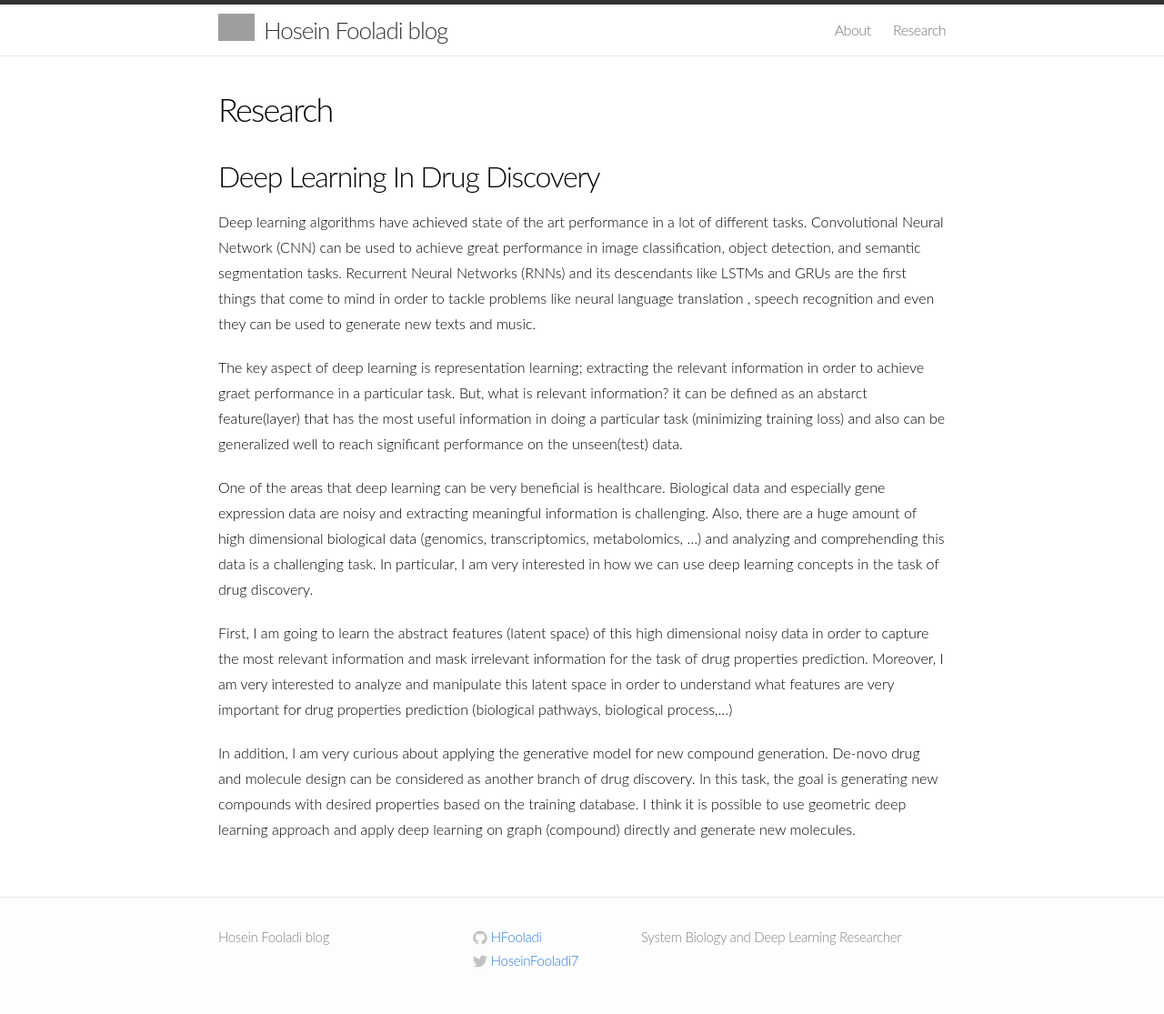
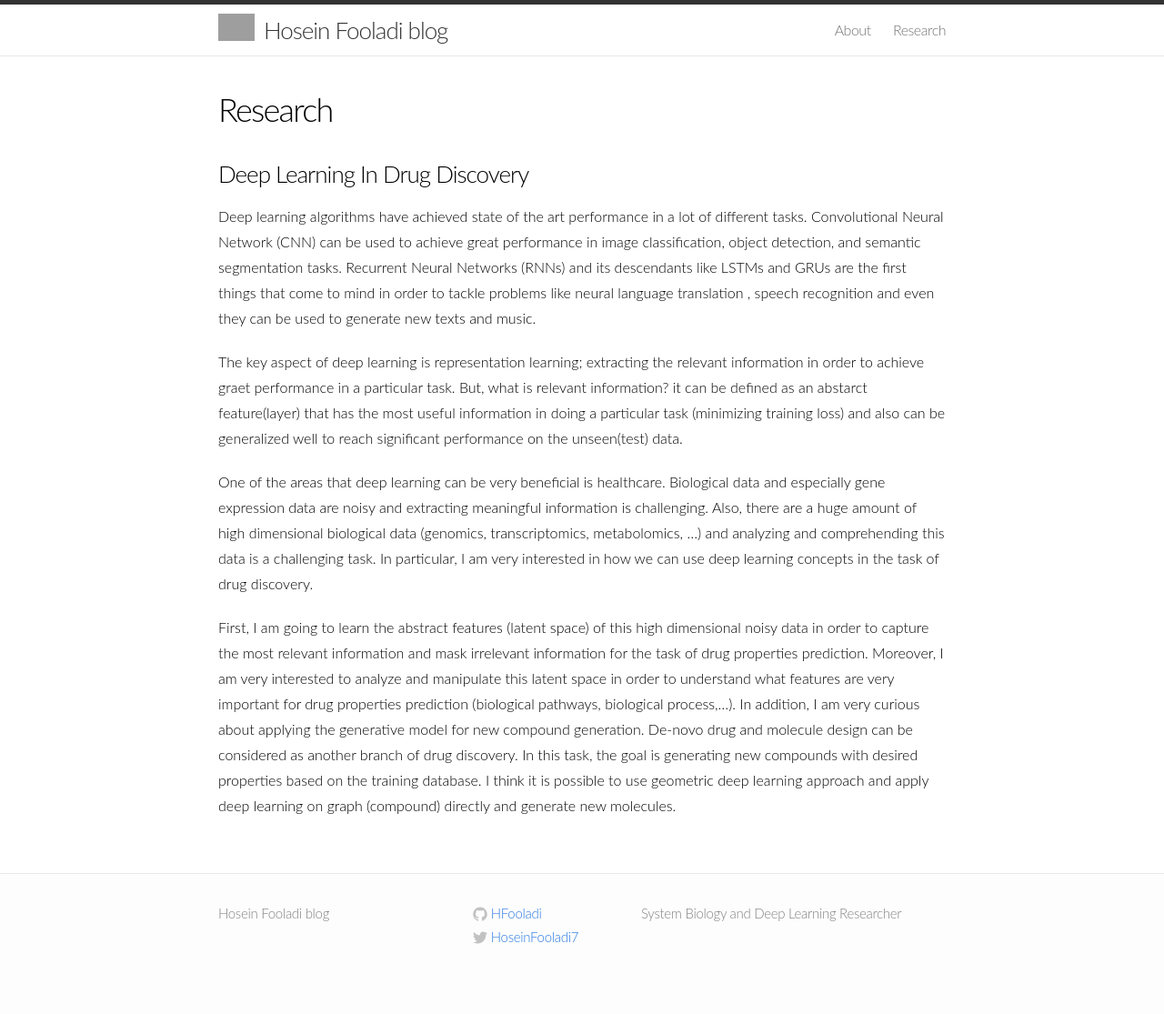
Before and after one commit to HFooladi/HFooladi.github.io, a Jekyll site: the page built from Research.md, in a window 1280 px wide. Shown: the whole page at 91% size. Built offline with Jekyll 4.4.1, drawn with Linux system fonts in a browser that asks for light colours; after the commit the page ends 1089 px from its top, so only the background shows below that; grey boxes are pictures that could not be loaded.

```diff
--- a/Research.md
+++ b/Research.md
@@ -4,7 +4,7 @@ title: Research
 permalink: /research/
 ---
 
-## Deep Learning In Drug Discovery
+### Deep Learning In Drug Discovery
 Deep learning algorithms have achieved state of the art performance in a lot of different tasks.
 Convolutional Neural Network (CNN) can be used to achieve great performance in image classification, object detection, and semantic segmentation tasks. Recurrent Neural Networks (RNNs) and its descendants like LSTMs and GRUs are the
 first things that come to mind in order to tackle problems like neural language translation
@@ -19,8 +19,7 @@ Also, there are a huge amount of high dimensional biological data (genomics, tra
 is a challenging task. In particular, I am very interested in how we can use deep learning concepts in the task of drug discovery.
 
 First, I am going to learn the abstract features (latent space) of this high dimensional noisy data in order to capture the most relevant information and mask irrelevant information for the task of drug properties prediction. Moreover, I am very interested to analyze and manipulate this latent space in
-order to understand what features are very important for drug properties prediction (biological pathways, biological process,...)
-
+order to understand what features are very important for drug properties prediction (biological pathways, biological process,...).
 In addition, I am very curious about applying the generative model for new compound generation. De-novo drug and molecule design
 can be considered as another branch of drug discovery. In this task, the goal is generating new compounds with desired properties
 based on the training database. I think it is possible to use geometric deep learning approach and apply deep learning on graph (compound) directly
```
